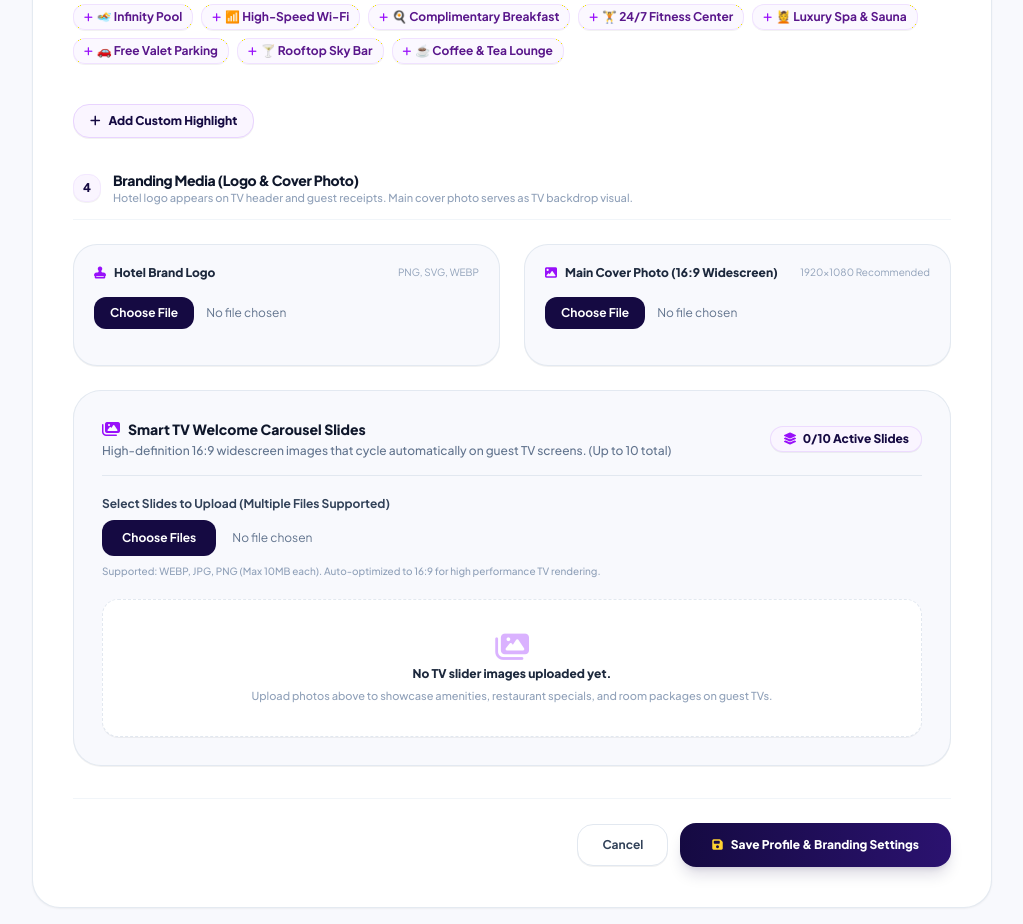
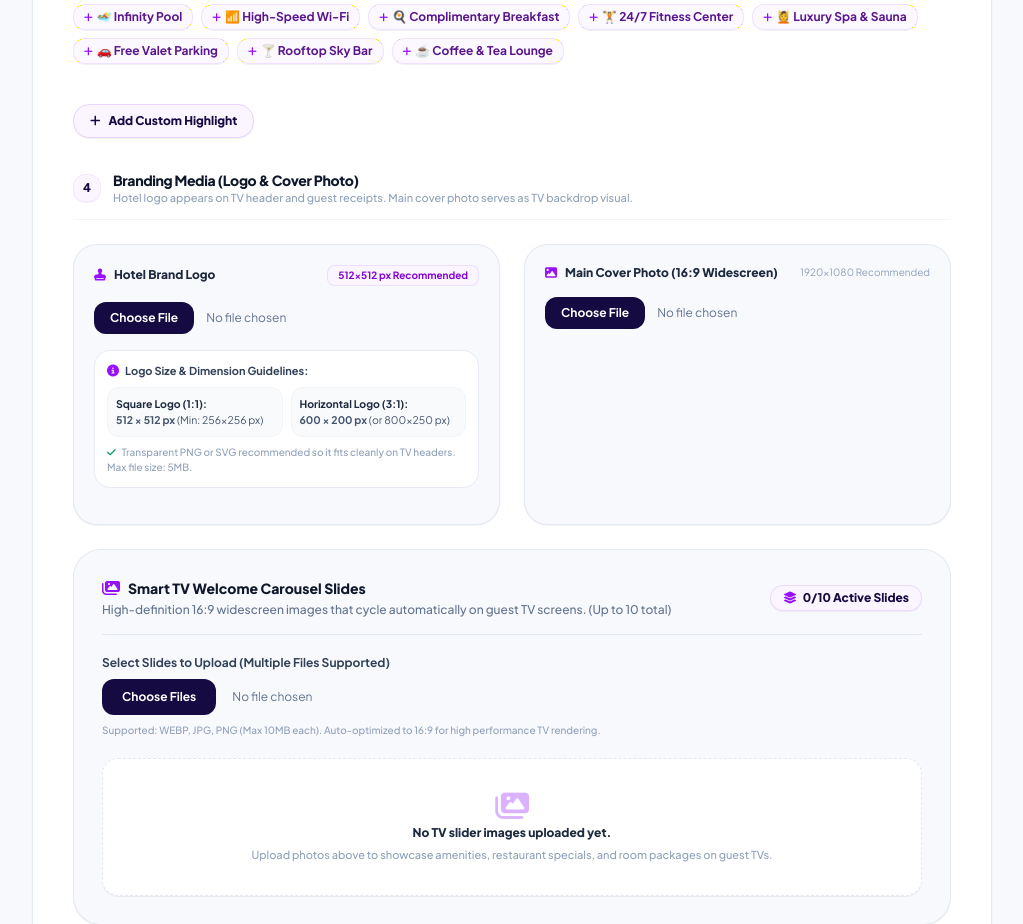
Before and after one commit to digilaravelproject/Hotel-Management-Backend, a Laravel app: template resources/views/hotel_admin/hotel_info.blade.php in a window 1280 px wide. Shown: the part 1070-1994 px from the top of the page, without its empty margins (256-1279 px from the left). Run offline with Laravel 12, Linux system fonts and the light colour scheme; the template is opened without the code that fills it, so the values that code supplies are empty; data comes from the database, SQL or seed files in the repository; style sheets or scripts are compiled from the project's sources; some libraries are stand-ins or nearby versions.

Commit message:
docs(ui): specify recommended dimensions and guidelines for hotel brand logo

```diff
--- a/resources/views/auth/hotel_register.blade.php
+++ b/resources/views/auth/hotel_register.blade.php
@@ -225,7 +225,7 @@
                         <div>
                             <label class="block text-xs font-bold text-slate-700 mb-1 flex items-center justify-between">
                                 <span>Hotel Logo (Optional)</span>
-                                <span class="text-[10px] text-slate-400">PNG, JPG, SVG up to 5MB</span>
+                                <span class="text-[10px] text-purple-700 font-semibold bg-purple-50 px-2 py-0.5 rounded border border-purple-200/60">512×512 px (1:1) Recommended • Max 5MB</span>
                             </label>
 
                             <div class="flex items-center space-x-3.5 p-3.5 rounded-2xl border-2 border-dashed border-slate-200 bg-slate-50/60 hover:bg-slate-50 transition-all">
--- a/resources/views/hotel_admin/hotel_info.blade.php
+++ b/resources/views/hotel_admin/hotel_info.blade.php
@@ -256,12 +256,33 @@
                                 <i class="fa-solid fa-stamp text-purple-600"></i>
                                 <span>Hotel Brand Logo</span>
                             </label>
-                            <span class="text-[10px] font-mono text-slate-400">PNG, SVG, WEBP</span>
+                            <span class="text-[10px] font-bold text-purple-700 bg-purple-50 border border-purple-200/70 px-2.5 py-0.5 rounded-lg">512×512 px Recommended</span>
                         </div>
 
                         <input type="file" name="hotel_logo" accept="image/*"
                                onchange="previewImageInput(this, 'logo-preview', 'logo-preview-box')"
                                class="w-full text-xs text-slate-500 file:mr-3 file:py-2 file:px-4 file:rounded-xl file:border-0 file:text-xs file:font-bold file:bg-[#150A42] file:text-white hover:file:bg-[#1f105e] file:cursor-pointer file:transition-all cursor-pointer">
+
+                        <!-- Size & Dimension Guidelines -->
+                        <div class="p-3 bg-white/90 rounded-2xl border border-slate-200/80 text-[11px] text-slate-500 space-y-2">
+                            <div class="font-bold text-slate-700 flex items-center space-x-1.5">
+                                <i class="fa-solid fa-circle-info text-purple-600 text-xs"></i>
+                                <span>Logo Size & Dimension Guidelines:</span>
+                            </div>
+                            <div class="grid grid-cols-1 sm:grid-cols-2 gap-2 text-[10.5px]">
+                                <div class="bg-slate-50 p-2 rounded-xl border border-slate-100">
+                                    <strong class="text-slate-800 block font-bold">Square Logo (1:1):</strong>
+                                    <span class="text-slate-600"><strong>512 × 512 px</strong> (Min: 256×256 px)</span>
+                                </div>
+                                <div class="bg-slate-50 p-2 rounded-xl border border-slate-100">
+                                    <strong class="text-slate-800 block font-bold">Horizontal Logo (3:1):</strong>
+                                    <span class="text-slate-600"><strong>600 × 200 px</strong> (or 800×250 px)</span>
+                                </div>
+                            </div>
+                            <p class="text-[10px] text-slate-400 font-medium">
+                                <i class="fa-solid fa-check text-emerald-600 mr-1"></i> Transparent PNG or SVG recommended so it fits cleanly on TV headers. Max file size: 5MB.
+                            </p>
+                        </div>
 
                         <div id="logo-preview-box" class="{{ $hotelAdmin->hotel_logo ? '' : 'hidden' }} flex items-center space-x-3 bg-white p-3 rounded-2xl border border-slate-200 shadow-2xs">
                             <img id="logo-preview" src="{{ $hotelAdmin->hotel_logo ? asset($hotelAdmin->hotel_logo) : '' }}" alt="Logo" class="w-14 h-14 rounded-xl object-contain border border-slate-100 bg-white p-1">
```
